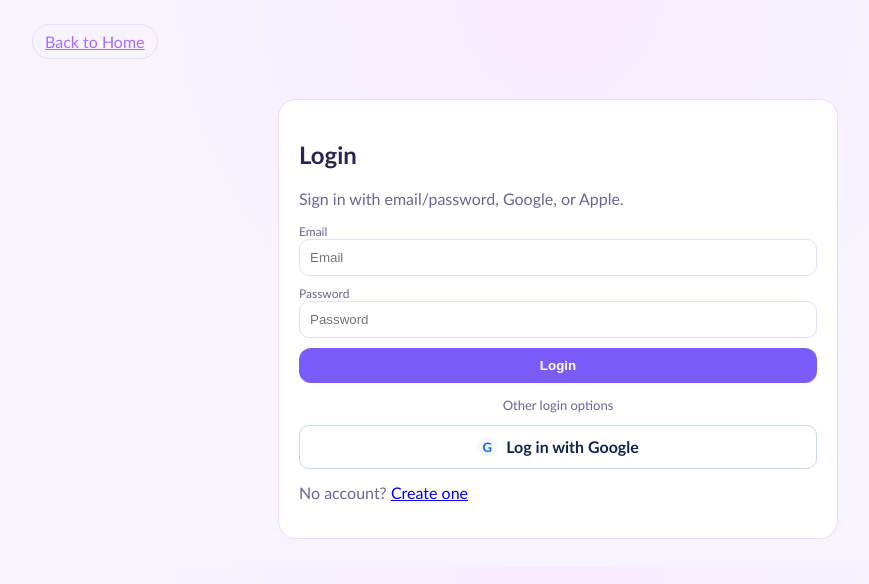
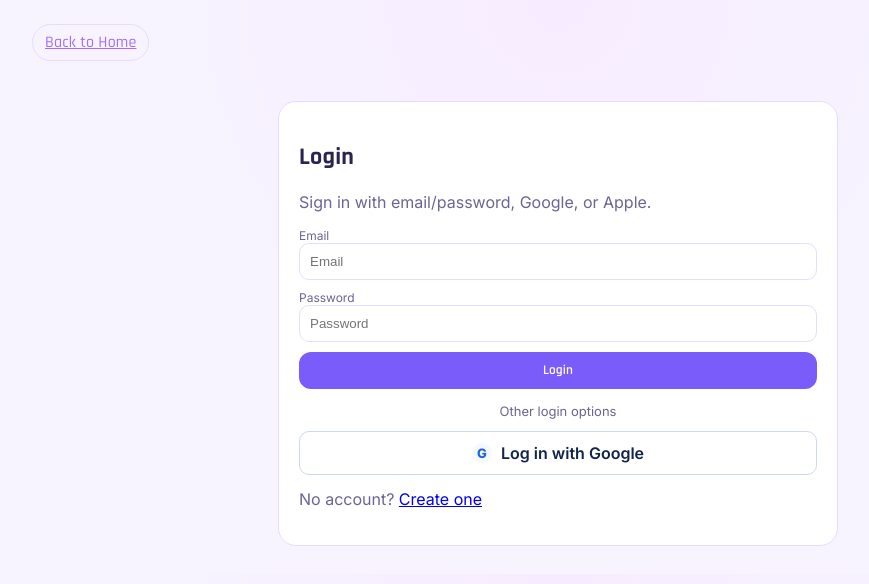
Before and after one commit to terenceboey/oripa_saas_product, a Next.js app in the folder apps/web/: page /login in a window 1280 px wide. Shown: the top 584 px of the page, without its empty margins (82-951 px from the left). Built offline with nearby package versions, Linux system fonts and the light colour scheme; no server answers.

Commit message:
style(typography): adopt Inter + Rajdhani stack for packs-style UI

```diff
--- a/apps/web/app/globals.css
+++ b/apps/web/app/globals.css
@@ -16,9 +16,21 @@
 
 body {
   margin: 0;
-  font-family: "Trebuchet MS", "Segoe UI", Helvetica, Arial, sans-serif;
+  font-family: var(--font-body), "Segoe UI", Helvetica, Arial, sans-serif;
   background: radial-gradient(circle at top, #f7ecff, #f7f4ff 52%);
   color: var(--text);
+}
+
+h1,
+h2,
+h3,
+.brand-text strong,
+.draw-button,
+.chip,
+.sort-pill,
+.wallet-chip {
+  font-family: var(--font-display), var(--font-body), "Segoe UI", sans-serif;
+  letter-spacing: 0.01em;
 }
 
 .container {
--- a/apps/web/app/layout.tsx
+++ b/apps/web/app/layout.tsx
@@ -1,5 +1,19 @@
 import "./globals.css";
 import type { Metadata } from "next";
+import { Inter, Rajdhani } from "next/font/google";
+
+const inter = Inter({
+  subsets: ["latin"],
+  variable: "--font-body",
+  display: "swap",
+});
+
+const rajdhani = Rajdhani({
+  subsets: ["latin"],
+  variable: "--font-display",
+  weight: ["500", "600", "700"],
+  display: "swap",
+});
 
 export const metadata: Metadata = {
   title: "Oripa SaaS Starter",
@@ -8,7 +22,7 @@ export const metadata: Metadata = {
 
 export default function RootLayout({ children }: { children: React.ReactNode }) {
   return (
-    <html lang="en">
+    <html lang="en" className={`${inter.variable} ${rajdhani.variable}`}>
       <body>{children}</body>
     </html>
   );
```
